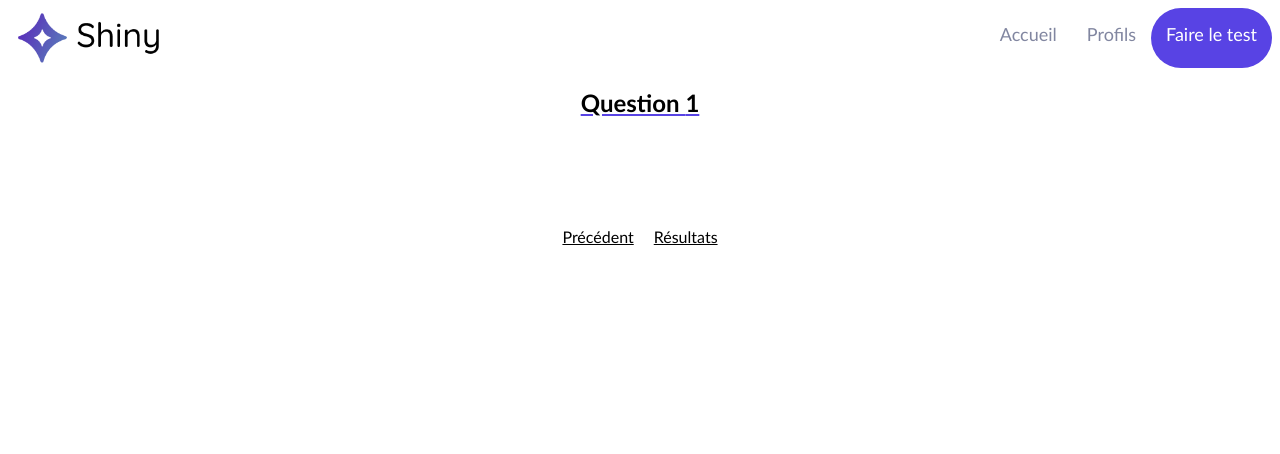
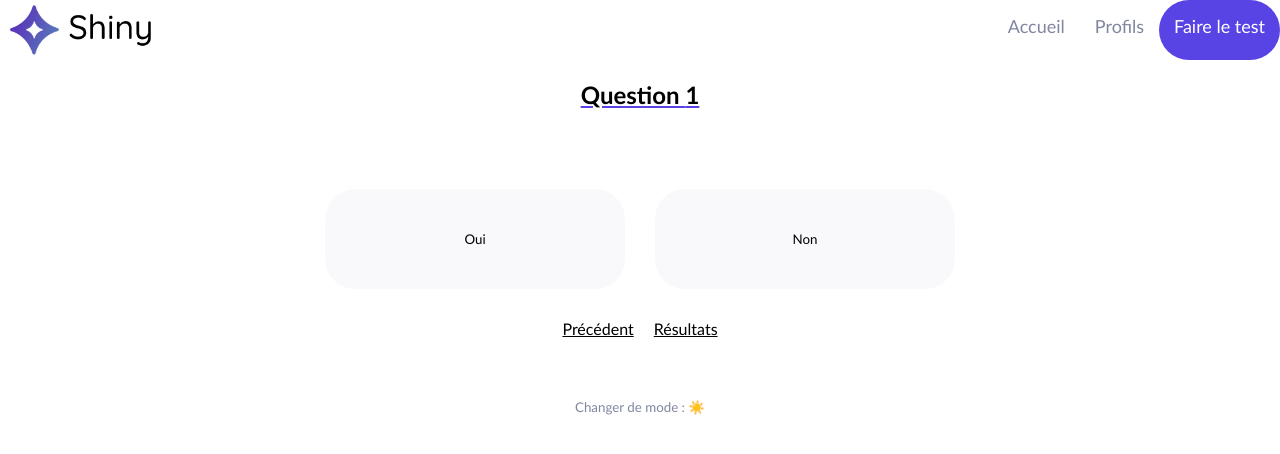
Before and after one commit to GuerricSa/shiny-agency, a React (Create React App) app: page /survey/1 in a window 1280 px wide. Shown: the top 454 px of the page. Built offline with nearby package versions, Linux system fonts and the light colour scheme; no server answers.

Commit message:
creating fetch hook

```diff
--- /dev/null
+++ b/src/components/footer/index.jsx
@@ -0,0 +1,33 @@
+import { useContext } from 'react'
+import { ThemeContext } from '../../utils/context'
+import styled from 'styled-components'
+import colors from '../../utils/style/colors'
+
+const FooterContainer = styled.footer`
+  display: flex;
+  flex-direction: row;
+  align-items: center;
+  justify-content: center;
+  padding-top: 60px;
+`
+
+const NightModeButton = styled.button`
+  background-color: transparent;
+  border: none;
+  cursor: pointer;
+  color: ${colors.secondary};
+`
+
+function Footer() {
+  const { toggleTheme, theme } = useContext(ThemeContext)
+
+  return (
+    <FooterContainer>
+      <NightModeButton onClick={() => toggleTheme()}>
+        Changer de mode : {theme === 'light' ? '☀️' : '🌙'}
+      </NightModeButton>
+    </FooterContainer>
+  )
+}
+
+export default Footer
--- a/src/index.jsx
+++ b/src/index.jsx
@@ -1,19 +1,16 @@
 import React from 'react';
 import ReactDOM from 'react-dom/client';
 import { BrowserRouter as Router, Routes, Route } from 'react-router-dom'
-import { createGlobalStyle, styled } from 'styled-components'
+import { styled } from 'styled-components'
+import { SurveyProvider, ThemeProvider } from './utils/context/index'
 import Home from './pages/Home/index';
 import Survey from './pages/Survey/index';
 import Header from './components/Header/index'
 import Error from './components/Error/index'
 import Results from './pages/Results/index'
 import Freelance from './pages/Freelances/index'
-
-const GlobalStyle = createGlobalStyle`
-  * {
-    font-family: 'Trebuchet MS', Helvetica, sans-serif;
-  }
-`
+import Footer from './components/footer/index'
+import GlobalStyle from './utils/style/GlobalStyle';
 
 const GlobalContainer = styled.div`
   width: 80vw;
@@ -24,6 +21,8 @@ const root = ReactDOM.createRoot(document.getElementById('root'));
 root.render(
   <React.StrictMode>
     <Router>
+      <ThemeProvider>
+        <SurveyProvider>
           <GlobalStyle />
           <Header />
           <GlobalContainer>
@@ -35,6 +34,9 @@ root.render(
               <Route path='*' element={<Error />}/>
             </Routes>
           </GlobalContainer>
+        <Footer />
+        </SurveyProvider>
+      </ThemeProvider>
     </Router>
   </React.StrictMode>
 );
--- a/src/pages/Results/index.jsx
+++ b/src/pages/Results/index.jsx
@@ -1,4 +1,25 @@
+import { useContext } from 'react'
+import { SurveyContext } from '../../utils/context'
+import { useFetch } from '../../utils/hooks'
+
+function formatQueryParams(answers) {
+  const answerNumbers = Object.keys(answers)
+
+  return answerNumbers.reduce((previousParams, answerNumber, index) => {
+    const isFirstAnswer = index === 0
+    const separator = isFirstAnswer ? '' : '&'
+    return `${previousParams}${separator}a${answerNumber}=${answers[answerNumber] ? 1 : 0}`
+  }, '')
+}
+
 function Results() {
+  const { answers } = useContext(SurveyContext)
+  const queryParams = formatQueryParams(answers)
+  console.log(queryParams)
+  const { data, isLoading, error } = useFetch(`http://localhost8000/results?${queryParams}`)
+
+  console.log(data)
+
   return (
     <div>Voici les résultats</div>
   )
--- a/src/pages/Survey/index.jsx
+++ b/src/pages/Survey/index.jsx
@@ -1,8 +1,10 @@
 import { useParams, Link } from 'react-router-dom'
-import { useState, useEffect } from 'react'
+import { useContext } from 'react'
 import styled from 'styled-components'
 import colors from '../../utils/style/colors'
 import Loader from '../../utils/atoms'
+import { SurveyContext } from '../../utils/context/index'
+import { useFetch } from '../../utils/hooks/index'
 
 const SurveyContainer = styled.div`
   display: flex;
@@ -29,60 +31,81 @@ const LinkWrapper = styled.div`
   }
 `
 
+const ReplyBox = styled.button`
+  border: none;
+  height: 100px;
+  width: 300px;
+  display: flex;
+  align-items: center;
+  justify-content: center;
+  background-color: ${colors.backgroundLight};
+  border-radius: 30px;
+  cursor: pointer;
+  &:first-child {
+    margin-right: 15px;
+  }
+  &:last-of-type {
+    margin-left: 15px;
+  }
+  ${props =>
+    props.$isSelected
+      ? `box-shadow: 0px 0px 0px 2px ${colors.primary} inset;`
+      : ''}
+`
+
+const ReplyWrapper = styled.div`
+  display: flex;
+  flex-direction: row;
+`
+
 function Survey() {
   const { questionNumber } = useParams()
   const questionNumberInt = parseInt(questionNumber)
   const prevQuestionNumber = questionNumberInt === 1 ? 1 : questionNumberInt - 1
   const nextQuestionNumber = questionNumberInt + 1
-  const [surveyData, setSurveyData] = useState({})
-  const [isDataLoading, setIsDataLoading] = useState(false)
+  const { answers, saveAnswers } = useContext(SurveyContext)
+  const { isLoading, data, error } = useFetch('http://localhost:8000/survey');
+  const { surveyData } = data
 
-  // useEffect(() => {
-  //   setIsDataLoading(true)
-  //     fetch(`http://localhost:8000/survey`)
-  //         .then((response) => response.json()
-  //         .then(({ surveyData }) => {
-  //           setSurveyData(surveyData)
-  //           setIsDataLoading(false)
-  //         })
-  //         .catch((error) => console.log(error))
+  function saveReply(answer) {
+    saveAnswers({ [questionNumber]: answer })
+  }
 
-  //     )
-  // }, [])
-
-  useEffect(() => {
-    async function fetchSurvey() {
-      setIsDataLoading(true)
-      try {
-        const response = await fetch('http://localhost:8000/survey')
-        const { surveyData } = await response.json()
-        setSurveyData(surveyData)
-      }
-      catch(err) {
-        console.log(err)
-      }
-      finally {
-        setIsDataLoading(false)
-      }
-    }
-    fetchSurvey()
-  }, [])
+  if (error) {
+    return (
+      <span>
+        Il y a eu un problème ...
+      </span>
+    )
+  }
 
   return (
       <SurveyContainer>
           <QuestionTitle>Question {questionNumber}</QuestionTitle>
-          {isDataLoading ? (
+          {isLoading ? (
             <Loader />
           ) : (
             <QuestionContent>
-              {surveyData[questionNumber]}
+              {surveyData && surveyData[questionNumber]}
             </QuestionContent>
           )}
-
-
+          <ReplyWrapper>
+            <ReplyBox
+              onClick={() => saveReply(true)}
+              $isSelected={answers[questionNumber] === true}
+            >
+              Oui
+            </ReplyBox>
+            <ReplyBox
+              onClick={() => saveReply(false)}
+              $isSelected={answers[questionNumber] === false}
+            >
+              Non
+            </ReplyBox>
+          </ReplyWrapper>
           <LinkWrapper>
               <Link to={`/survey/${prevQuestionNumber}`}>Précédent</Link>
-              {surveyData[questionNumberInt + 1] ? (
+              {surveyData && surveyData[questionNumberInt + 1] ? (
                   <Link to={`/survey/${nextQuestionNumber}`}>Suivant</Link>
               ) : (
                   <Link to="/results">Résultats</Link>
--- /dev/null
+++ b/src/utils/context/index.jsx
@@ -0,0 +1,31 @@
+import React, { useState, createContext } from 'react'
+
+export const ThemeContext = createContext()
+
+export const ThemeProvider = ({ children }) => {
+  const [theme, setTheme] = useState('light')
+  const toggleTheme = () => {
+    setTheme(theme === 'light' ? 'dark' : 'light')
+  }
+
+  return (
+    <ThemeContext.Provider value={{ theme, toggleTheme }}>
+      {children}
+    </ThemeContext.Provider>
+  )
+}
+
+export const SurveyContext = createContext()
+
+export const SurveyProvider = ({ children }) => {
+  const [answers, setAnswers] = useState({})
+  const saveAnswers = (newAnswer) => {
+    setAnswers({...answers, ...newAnswer})
+  }
+
+  return (
+    <SurveyContext.Provider value={{answers, saveAnswers}}>
+      { children }
+    </SurveyContext.Provider>
+  )
+}
--- /dev/null
+++ b/src/utils/hooks/index.jsx
@@ -0,0 +1,28 @@
+import { useState, useEffect } from 'react'
+
+export function useFetch(url) {
+  const [data, setdata] = useState({})
+  const [isLoading, setIsLoading] = useState(false)
+  const [error, setError] = useState(false)
+
+  useEffect(() => {
+    if (!url) return
+      async function fetchData() {
+        setIsLoading(true)
+        try {
+          const response = await fetch(url)
+          const data = await response.json()
+          setdata(data)
+        }
+        catch(err) {
+          console.log(err)
+          setError(true)
+        }
+        finally {
+          setIsLoading(false)
+        }
+      }
+      fetchData()
+  }, [url])
+  return { isLoading, data }
+}
--- /dev/null
+++ b/src/utils/style/GlobalStyle.jsx
@@ -0,0 +1,22 @@
+import { useContext } from 'react'
+import { createGlobalStyle } from 'styled-components'
+import { ThemeContext } from '../context'
+
+const StyledGlobalStyle = createGlobalStyle`
+    * {
+      font-family: 'Trebuchet MS', Helvetica, sans-serif;
+    }
+
+    body {
+        background-color: ${({ isDarkMode }) =>
+          isDarkMode ? '#2F2E41' : 'white'};
+        margin: 0;
+    }
+`
+
+function GlobalStyle() {
+  const { theme } = useContext(ThemeContext)
+  return <StyledGlobalStyle isDarkMode={theme === 'dark'} />
+}
+
+export default GlobalStyle
```
Lines whose indentation alone changed are shown as unchanged.
